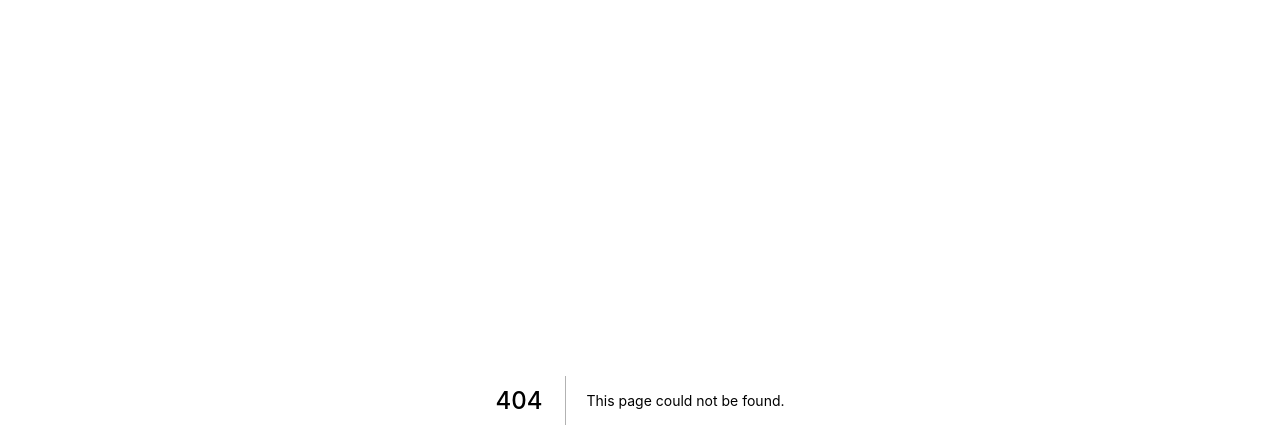
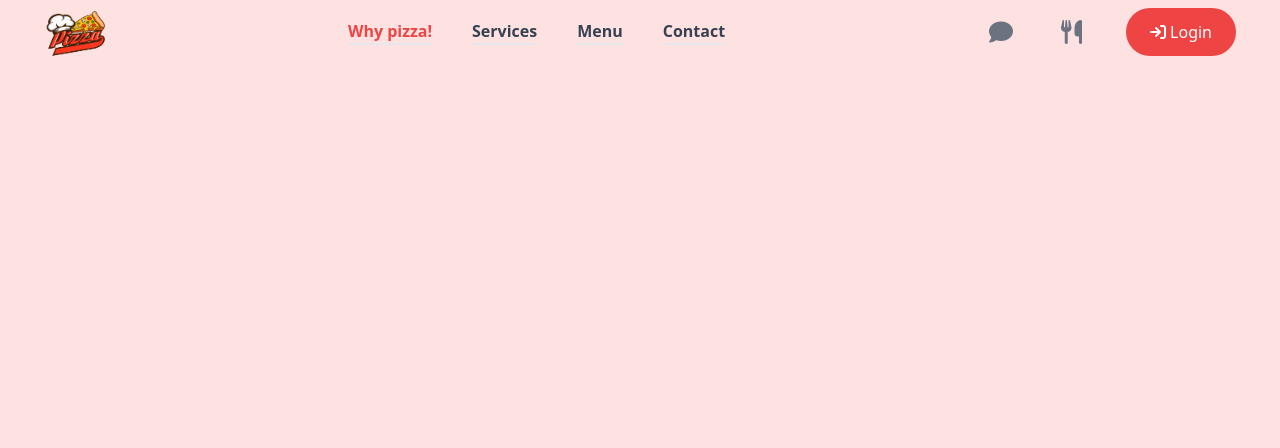
Before and after one commit to htetarkarhlaing/mom_home, a Next.js app: page /about in a window 1280 px wide. Before the commit this address had no page. Shown: the top 448 px of the page. Built offline with nearby package versions, Linux system fonts and the light colour scheme; a web font is replaced by a local one.

Commit message:
about nav bar

```diff
--- a/package.json
+++ b/package.json
@@ -9,6 +9,7 @@
     "lint": "next lint"
   },
   "dependencies": {
+    "@fortawesome/fontawesome-free": "^6.1.1",
     "@react-three/fiber": "^7.0.26",
     "next": "12.1.0",
     "react": "17.0.2",
--- a/pages/_app.tsx
+++ b/pages/_app.tsx
@@ -1,4 +1,5 @@
 import '../styles/globals.css'
+import '@fortawesome/fontawesome-free/css/all.css';
 
 function MyApp({ Component, pageProps }) {
   return <Component {...pageProps} />
--- /dev/null
+++ b/pages/about.tsx
@@ -0,0 +1,28 @@
+import React from "react";
+
+const About = () => {
+    return (
+        <div className="w-full h-screen bg-red-100">
+            <div className="w-full h-16 p-5 px-11 flex justify-between items-center">
+                <div className="w-16 h-16">
+                    <img src="/aboutlogo.png" alt="navlogo"/>
+                </div>
+
+                <ul className="flex justify-between">
+                    <li className="mx-5 font-bold text-red-500 cursor-pointer border-b-2 hover:border-red-600 hover:text-red-600">Why pizza!</li>
+                    <li className="mx-5 font-bold text-gray-700 cursor-pointer border-b-2 hover:border-red-600 hover:text-gray-800">Services</li>
+                    <li className="mx-5 font-bold text-gray-700 cursor-pointer border-b-2 hover:border-red-600 hover:text-gray-800">Menu</li>
+                    <li className="mx-5 font-bold text-gray-700 cursor-pointer border-b-2 hover:border-red-600 hover:text-gray-800">Contact</li>
+                </ul>
+
+                <div className="flex items-center">
+                    <i className="fa-solid fa-comment text-gray-500 text-2xl mx-6"></i>
+                    <i className="fa-solid fa-utensils text-gray-500 text-2xl mx-6"></i>
+                    <button className="text-white px-6 py-3 ml-5 rounded-full bg-red-500"><i className="fa-solid fa-arrow-right-to-bracket mr-1"></i>Login</button>
+                </div>
+            </div>
+        </div>
+    )
+}
+
+export default About;
```
Also changed, not shown: public/aboutlogo.png (added), 1 other file (tests, documents, lock files or other folders).
